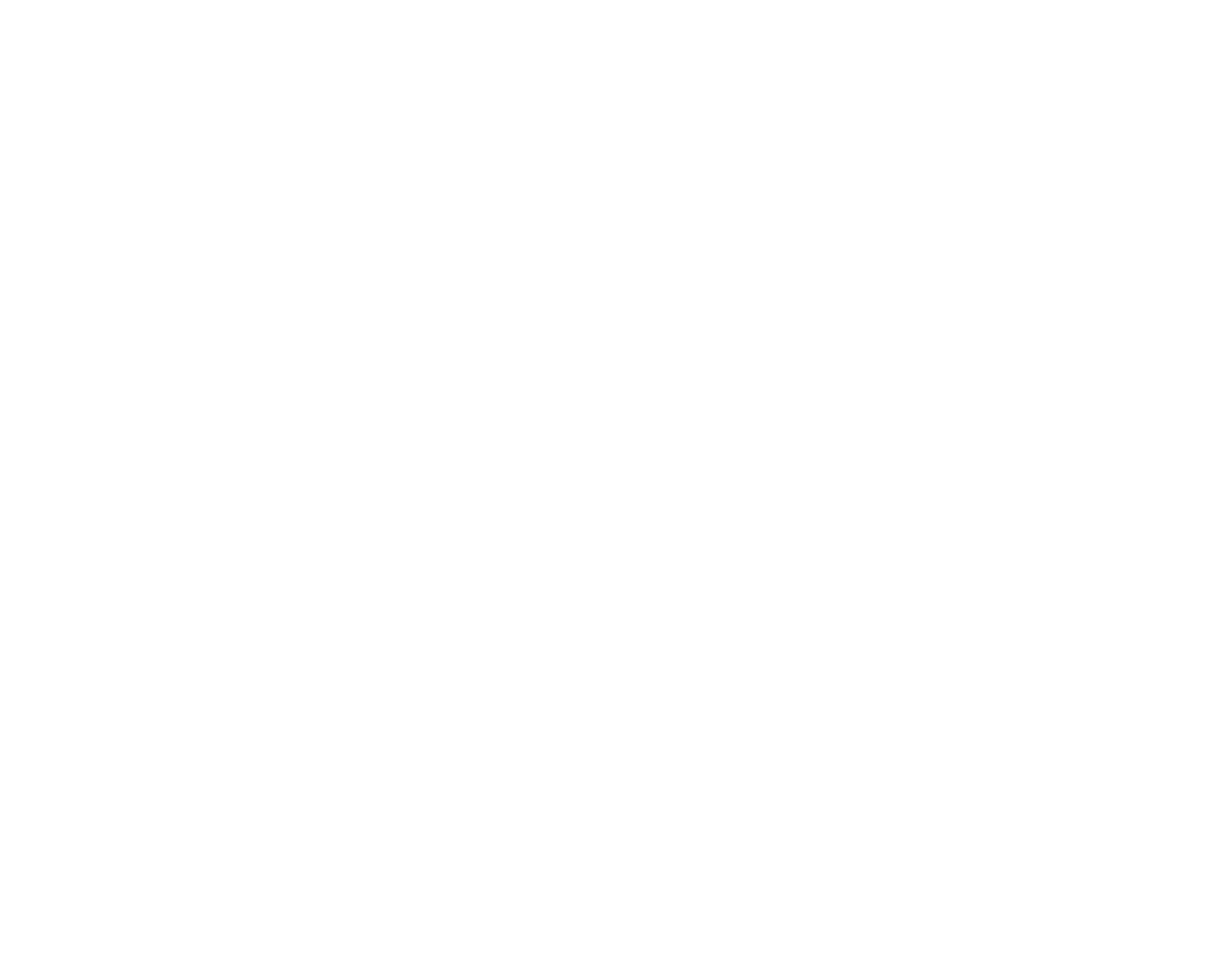
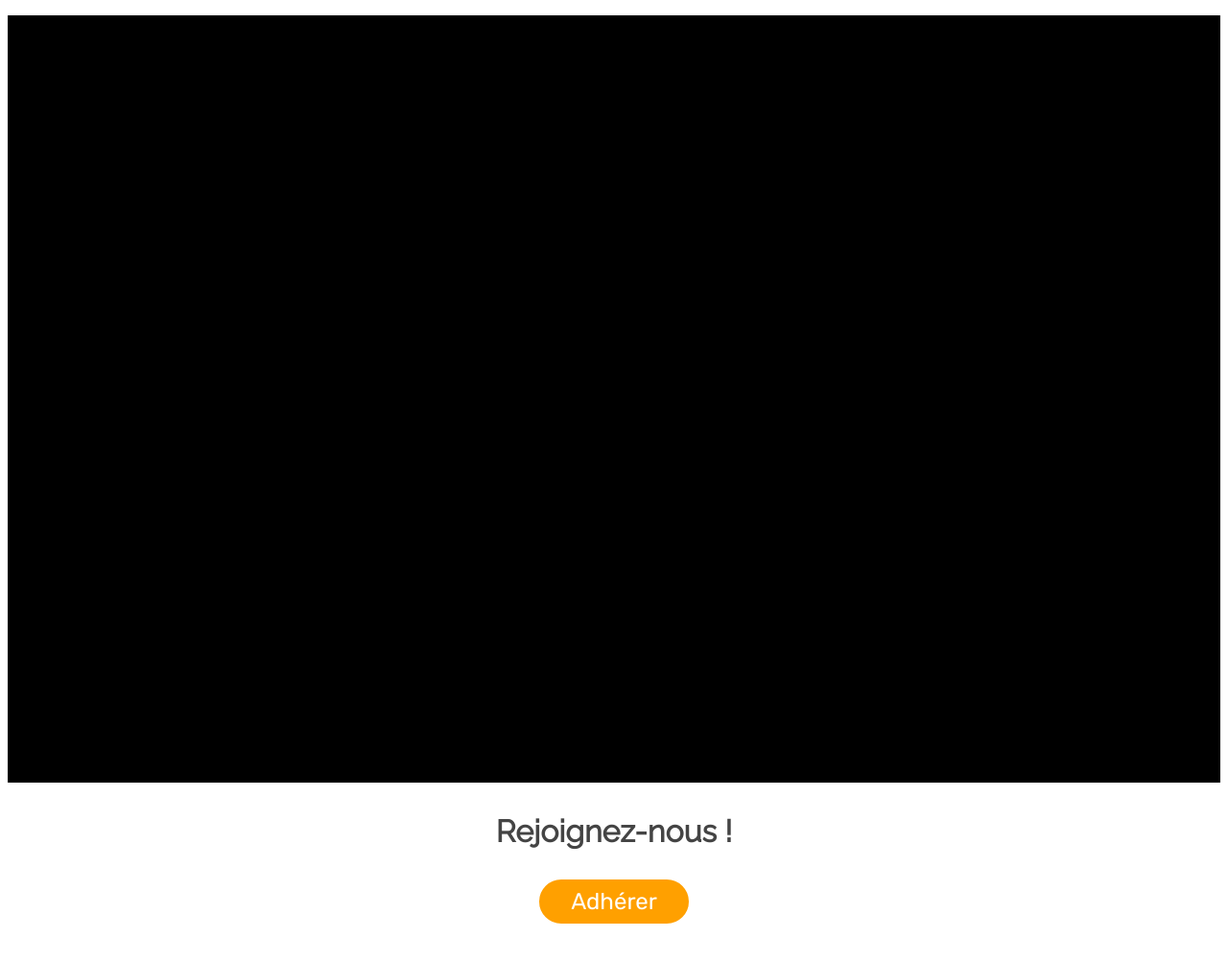
Before and after one commit to Gildewarz777/lamsh2.0, a plain HTML site: page index.html in a window 1280 px wide. Shown: the whole page at 96% size. Before the commit the page ends 800 px from the top, so only its background shows below. Drawn offline with Linux system fonts and the light colour scheme.

Commit message:
first commit

```diff
--- a/css/main.scss
+++ b/css/main.scss
@@ -1,3 +1,4 @@
 @import "modules/colors";
+@import "modules/fonts";
 
-@import "partials/header";
+@import "partials/main";
--- /dev/null
+++ b/css/modules/fonts.scss
@@ -0,0 +1,3 @@
+@import url('https://fonts.googleapis.com/css?family=Roboto');
+@import url('https://fonts.googleapis.com/css?family=Rubik');
+@import url('https://fonts.googleapis.com/css?family=Raleway');
--- a/css/partials/header.scss
+++ /dev/null
@@ -1,3 +0,0 @@
-.header{
-
-}
--- /dev/null
+++ b/css/partials/index/adhesion.scss
@@ -0,0 +1,28 @@
+#adhesion{
+    height: 20em;
+    background-color: white;
+
+    text-align: center;
+
+    p{
+        font-weight: bold;
+        font-size: 2em;
+    }
+
+    button{
+        font-family: 'Rubik', sans-serif;
+
+        background-color: $accent-color;
+        border: 3px solid $accent-color;
+        padding: 6px 30px;
+        border-radius: 10em;
+        font-size: 1.5em;
+        color: white;
+
+        &:hover, &:active, &:focus{
+            background: none;
+            border: 3px solid $accent-color;
+            color: $accent-color;
+        }
+    }
+}
--- /dev/null
+++ b/css/partials/index/header.scss
@@ -0,0 +1,5 @@
+header{
+    height: 100vh;
+    width: 100%;
+    background-color: black;
+}
--- /dev/null
+++ b/css/partials/index/index.scss
@@ -0,0 +1,4 @@
+#index-content{
+    @import "header";
+    @import "adhesion";
+}
--- /dev/null
+++ b/css/partials/main.scss
@@ -0,0 +1,6 @@
+body{
+    color: $primary-text-color;
+    font-family: 'Raleway', sans-serif;
+}
+
+@import "index/index.scss";
--- a/index.html
+++ b/index.html
@@ -3,6 +3,7 @@
     <head>
         <meta charset="utf-8" />
         <title>Les Amis Du marché Saint-Honoré</title>
+        <link rel="stylesheet" type="text/css" href="css/main.css">
     </head>
 
     <body>
@@ -17,7 +18,10 @@
             <header class="cover"></header>
             <div id="presentation"></div>
             <div id="news"></div>
-            <div id="adhesion"></div>
+            <div id="adhesion">
+                <p>Rejoignez-nous !</p>
+                <button>Adhérer</button>
+            </div>
         </div>
 
         <!--FOOTER-->
```
Also changed, not shown: adhesion.html (+1 -0 lines), css/main.css, 1 other file.
